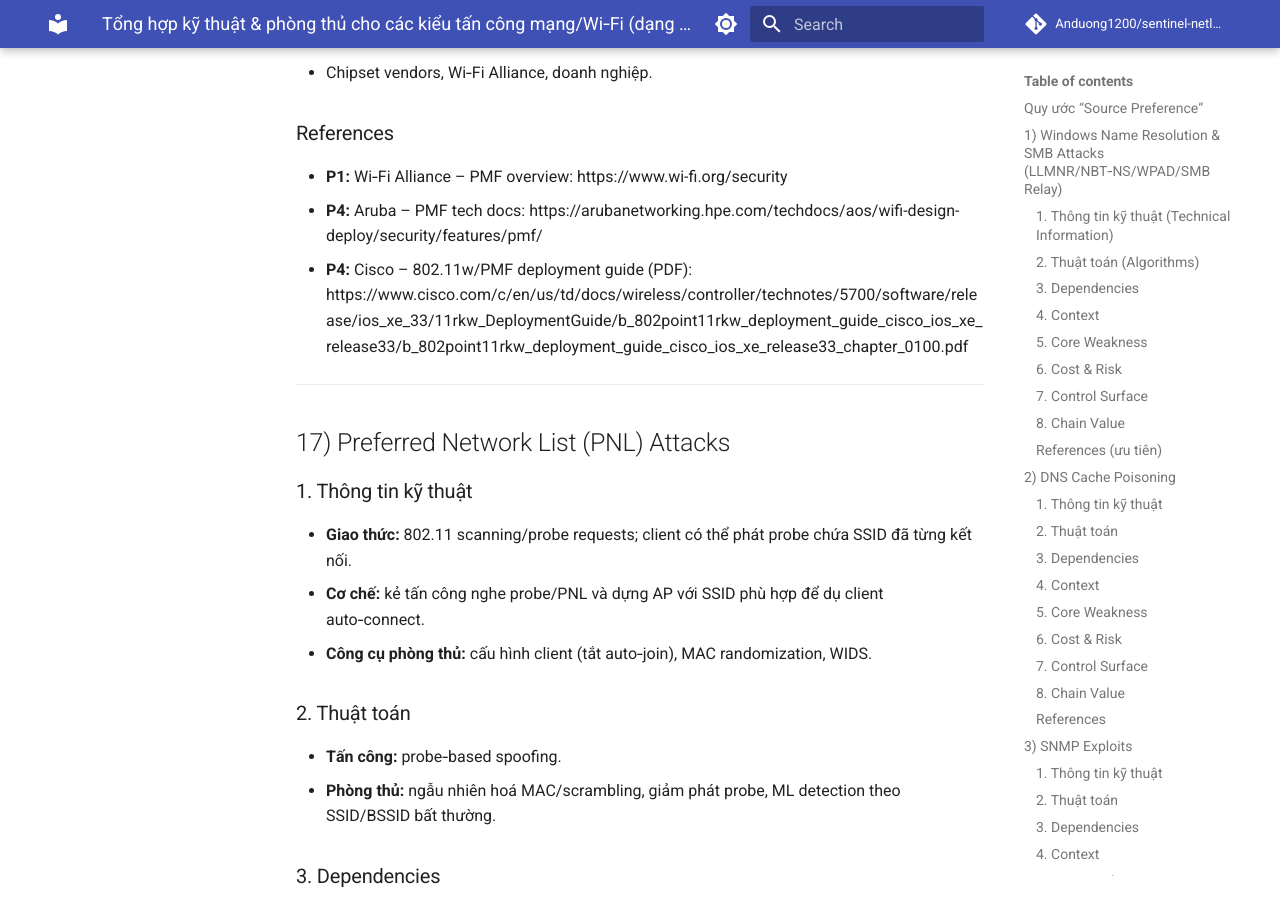
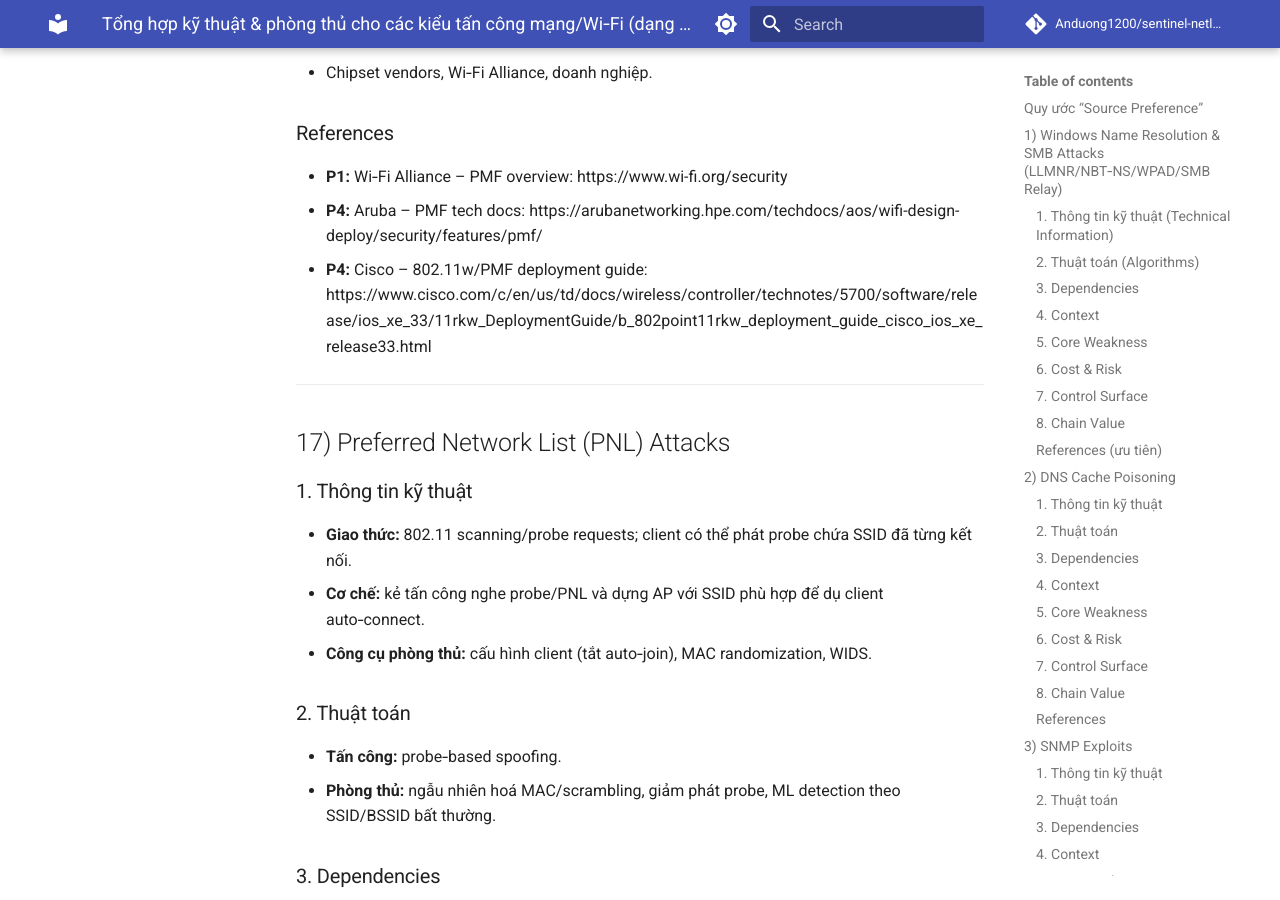
Before and after one commit to Anduong1200/sentinel-netlab, an MkDocs documentation site: the page built from docs/research/windows_network_wifi_attack_cards_vi.md, in a window 1280 px wide and 900 px high, scrolled down 24371 px. Built offline with MkDocs 1.6.1 and Material for MkDocs 9.7.7, drawn with Linux system fonts in a browser that asks for light colours; comment, search, counter and statistics services are not loaded.

```diff
--- a/docs/research/windows_network_wifi_attack_cards_vi.md
+++ b/docs/research/windows_network_wifi_attack_cards_vi.md
@@ -653,7 +653,7 @@
 ### References
 - **P1:** Wi‑Fi Alliance – PMF overview: https://www.wi-fi.org/security
 - **P4:** Aruba – PMF tech docs: https://arubanetworking.hpe.com/techdocs/aos/wifi-design-deploy/security/features/pmf/
-- **P4:** Cisco – 802.11w/PMF deployment guide (PDF): https://www.cisco.com/c/en/us/td/docs/wireless/controller/technotes/5700/software/release/ios_xe_33/11rkw_DeploymentGuide/b_802point11rkw_deployment_guide_cisco_ios_xe_release33/b_802point11rkw_deployment_guide_cisco_ios_xe_release33_chapter_0100.pdf
+- **P4:** Cisco – 802.11w/PMF deployment guide: https://www.cisco.com/c/en/us/td/docs/wireless/controller/technotes/5700/software/release/ios_xe_33/11rkw_DeploymentGuide/b_802point11rkw_deployment_guide_cisco_ios_xe_release33.html
 
 ---
 
```
Also changed, not shown: 2 other files.
